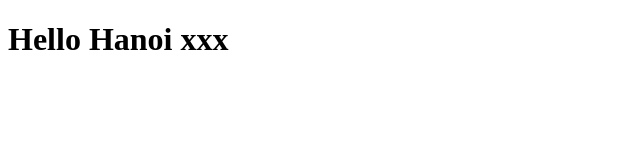
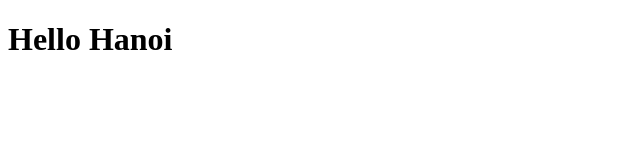
Before and after one commit to khuctrang/egghead-react-boilerplate, a React app: page / in a window 1280 px wide. Shown: the top 160 px of the page, without its empty margins (0-640 px from the left). Built offline with nearby package versions, Linux system fonts and the light colour scheme.

Commit message:
added webpack-dev-server

```diff
--- a/package.json
+++ b/package.json
@@ -4,7 +4,7 @@
   "main": "index.js",
   "scripts": {
     "build": "webpack --config webpack.config.prod.js",
-    "dev": "webpack --watch --config webpack.config.dev.js",
+    "dev": "webpack-dev-server --open --config webpack.config.dev.js",
     "test": "echo \"Error: no test specified\" && exit 1"
   },
   "author": "",
@@ -28,6 +28,7 @@
     "html-webpack-plugin": "^3.2.0",
     "webpack": "^4.41.2",
     "webpack-cli": "^3.3.10",
+    "webpack-dev-server": "^3.9.0",
     "webpack-merge": "^4.2.2"
   },
   "dependencies": {
--- a/src/App.js
+++ b/src/App.js
@@ -2,7 +2,7 @@ import React from 'react';
 
 class App extends React.Component {
   render() {
-    return <h1>Hello Hanoi xxx</h1>;
+    return <h1>Hello Hanoi</h1>;
   }
 }
 
--- a/webpack.config.dev.js
+++ b/webpack.config.dev.js
@@ -3,4 +3,7 @@ const baseConfig = require('./webpack.config.base');
 
 module.exports = merge(baseConfig, {
   mode: 'development',
+  devServer: {
+    port: 9000,
+  },
 });
```
Also changed, not shown: 1 other file (tests, documents, lock files or other folders).
